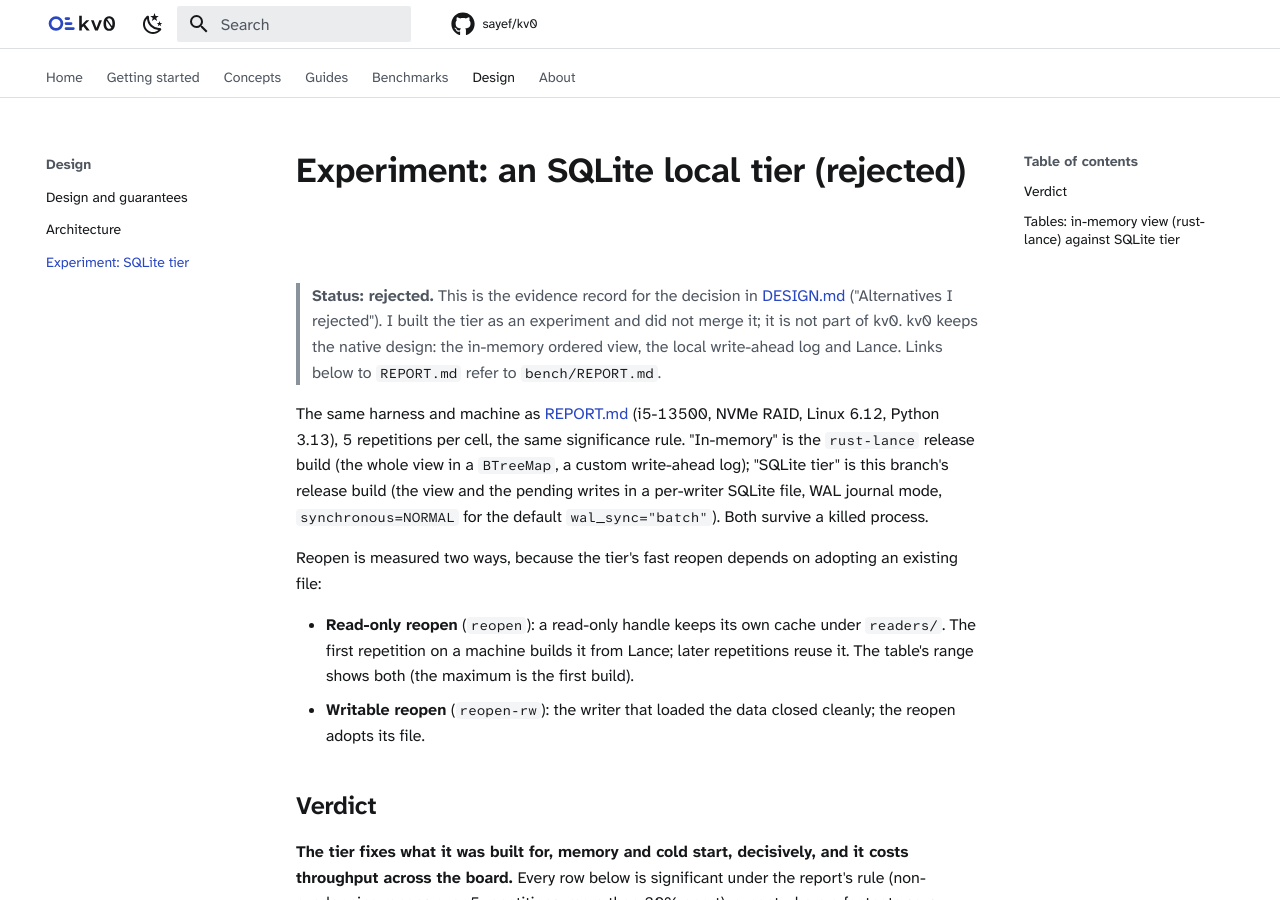
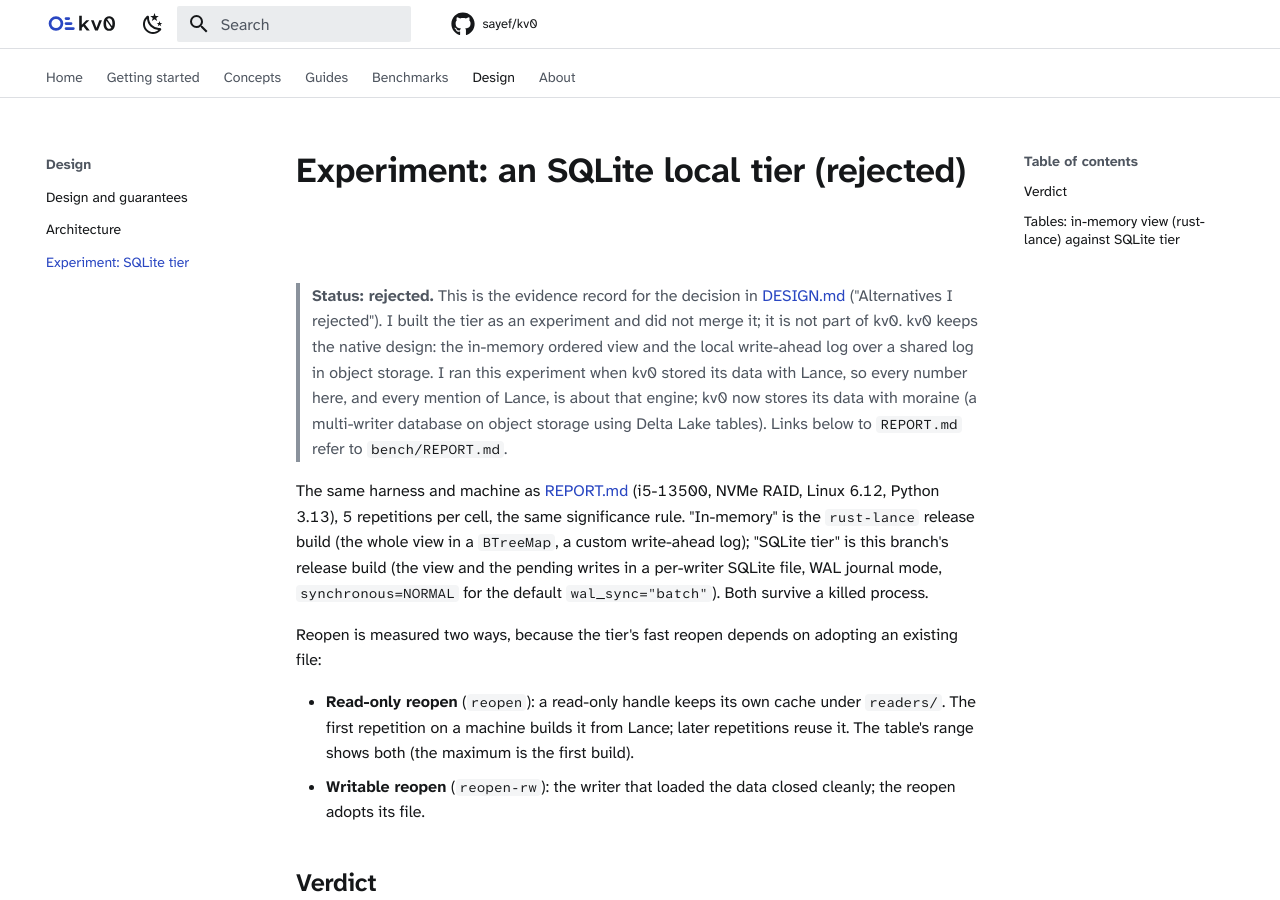
Before and after one commit to sayef/kv0, an MkDocs documentation site: the page built from docs/design/sqlite-tier-experiment.md, in a window 1280 px wide and 900 px high. Built offline with MkDocs 1.6.1 and Material for MkDocs 9.7.7, drawn with Linux system fonts in a browser that asks for light colours; comment, search, counter and statistics services are not loaded; some of the changed text lies outside the part shown.

Commit message:
Describe the storage as moraine in the brand and assets
The tagline, social preview and brand notes still said kv0 stores its data on
Lance and reaches GCS and Azure. The tagline is now "An ordered key-value
store on object storage", the social preview names local disk, S3 and
moraine, and the brand notes say moraine does the storing. The banners and
social preview are rebuilt with assets/src/build.py. The SQLite tier
experiment says its numbers were measured on the Lance engine.

```diff
--- a/docs/design/sqlite-tier-experiment.md
+++ b/docs/design/sqlite-tier-experiment.md
@@ -3,8 +3,10 @@
 > **Status: rejected.** This is the evidence record for the decision in
 > [DESIGN.md](../../DESIGN.md) ("Alternatives I rejected"). I built the tier as an experiment and
 > did not merge it; it is not part of kv0. kv0 keeps the native design: the
-> in-memory ordered view, the local write-ahead log and Lance. Links below to `REPORT.md` refer to
-> `bench/REPORT.md`.
+> in-memory ordered view and the local write-ahead log over a shared log in object storage. I ran
+> this experiment when kv0 stored its data with Lance, so every number here, and every mention of
+> Lance, is about that engine; kv0 now stores its data with moraine (a multi-writer database on
+> object storage using Delta Lake tables). Links below to `REPORT.md` refer to `bench/REPORT.md`.
 
 
 The same harness and machine as [REPORT.md](../../bench/REPORT.md) (i5-13500, NVMe RAID, Linux 6.12,
@@ -66,7 +68,7 @@ into 56 MB and milliseconds. Its throughput costs are real; the fixes, in order
 be batched scans (read a page into a buffer with one statement
 and no per-row `Bytes` copies), group commit for single puts (one transaction per short interval
 instead of per call, durable on the same terms as `wal_sync="batch"`), and smaller Lance scan
-batches when building a cache. Without them, the in-memory view (rust-lance, the design kv0 ships) stays
+batches when building a cache. Without them, the in-memory view (rust-lance, the design kv0 ships, then on Lance) stays
 the faster choice for small databases that are written and read heavily in one process.
 
 
```
Also changed, not shown: brand/DESIGN.md (+3 -2 lines), assets/banner-dark.png, assets/banner-dark.svg, assets/banner-light.png, assets/banner-light.svg, assets/social-preview.png, assets/social-preview.svg, docs/assets/banner-dark.svg, docs/assets/banner-light.svg, docs/assets/social-preview.svg, docs/assets/social.png, 1 other file.
